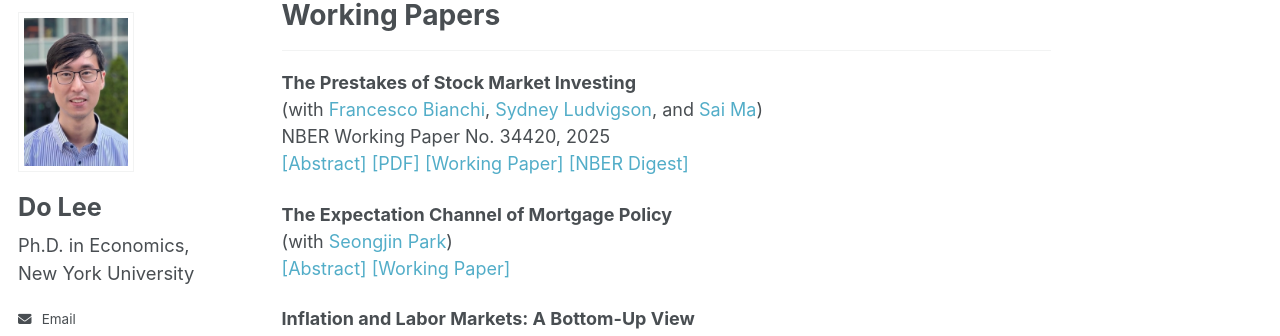
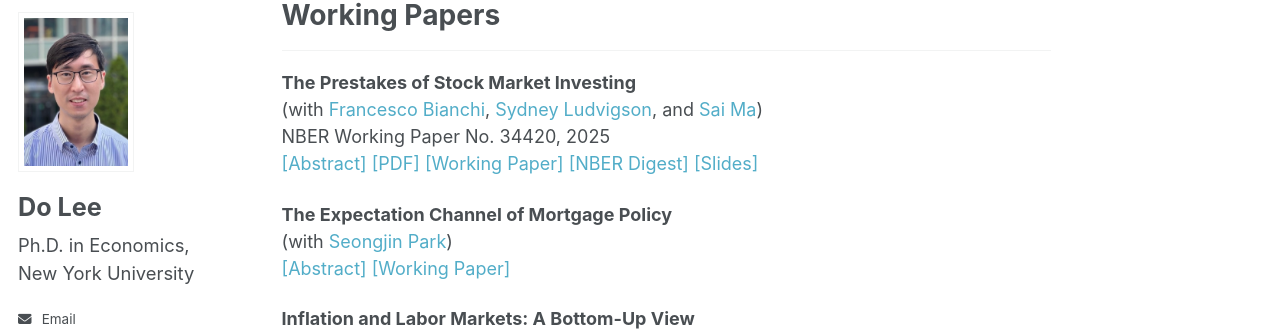
Before and after one commit to doqlee/doqlee.github.io, a Jekyll site: the page built from _pages/main.md, in a window 1280 px wide and 900 px high, scrolled down 1105 px. Shown: the part 107-443 px from the top of the window. Built offline with Jekyll 4.4.1, drawn with Linux system fonts in a browser that asks for light colours; some web fonts are replaced.

Commit message:
Update main.md

```diff
--- a/_pages/main.md
+++ b/_pages/main.md
@@ -111,7 +111,7 @@ Working Papers
 **The Prestakes of Stock Market Investing** \
 (with [Francesco Bianchi](https://sites.google.com/view/francescobianchi/), [Sydney Ludvigson](https://www.sydneyludvigson.com/), and [Sai Ma](https://saimaecon.com/)) \
 NBER Working Paper No. 34420, 2025 \
-<a href="#/" onclick="visib('BLLM2025')">[Abstract]</a> [[PDF]](https://www.sydneyludvigson.com/s/biases_ml.pdf) [[Working Paper]](https://www.nber.org/papers/w34420) [[NBER Digest]](https://www.nber.org/sites/default/files/2026-02/feb26_0.pdf)
+<a href="#/" onclick="visib('BLLM2025')">[Abstract]</a> [[PDF]](https://www.sydneyludvigson.com/s/biases_ml.pdf) [[Working Paper]](https://www.nber.org/papers/w34420) [[NBER Digest]](https://www.nber.org/sites/default/files/2026-02/feb26_0.pdf) [[Slides]](../files/Slides_biasesml_30m_f (2).pdf)
 <div id="BLLM2025" style="display: none; text-align: justify; line-height: 1.2" >
 How rational is the stock market and how efficiently does it process information? We use machine learning to establish a practical measure of rational and efficient expectation formation while identifying distortions and inefficiencies in the subjective beliefs of market participants. The algorithm independently learns, stays attentive to fundamentals, credit risk, and sentiment, and makes abrupt course-corrections at critical junctures. By contrast, the subjective beliefs of investors, professionals, and equity analysts do little of this and instead contain predictable mistakes–prestakes–that are especially prevalent in times of market turbulence. Trading schemes that bet against prestakes deliver defensive strategies with large CAPM and Fama-French 5-factor alphas.
 <br>
```
